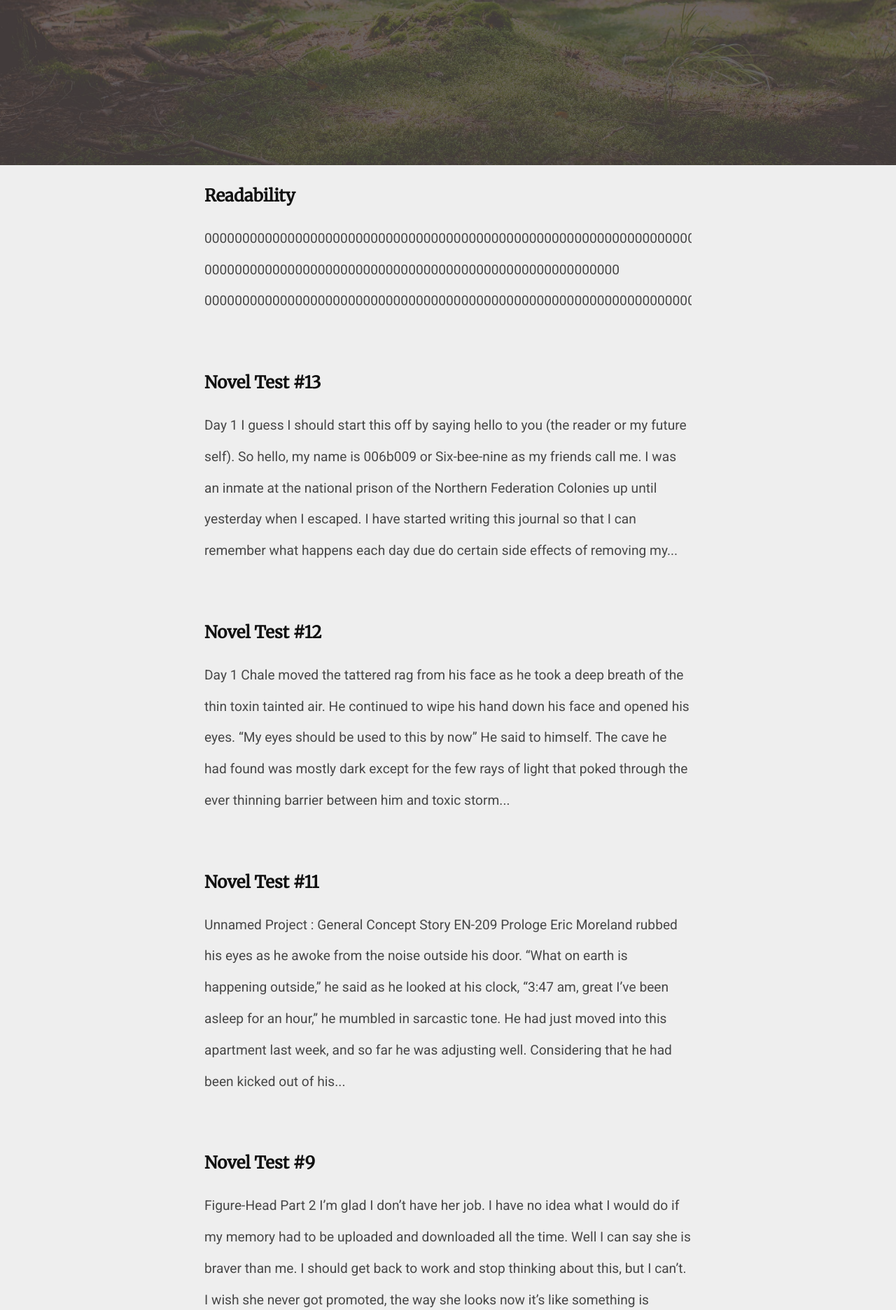
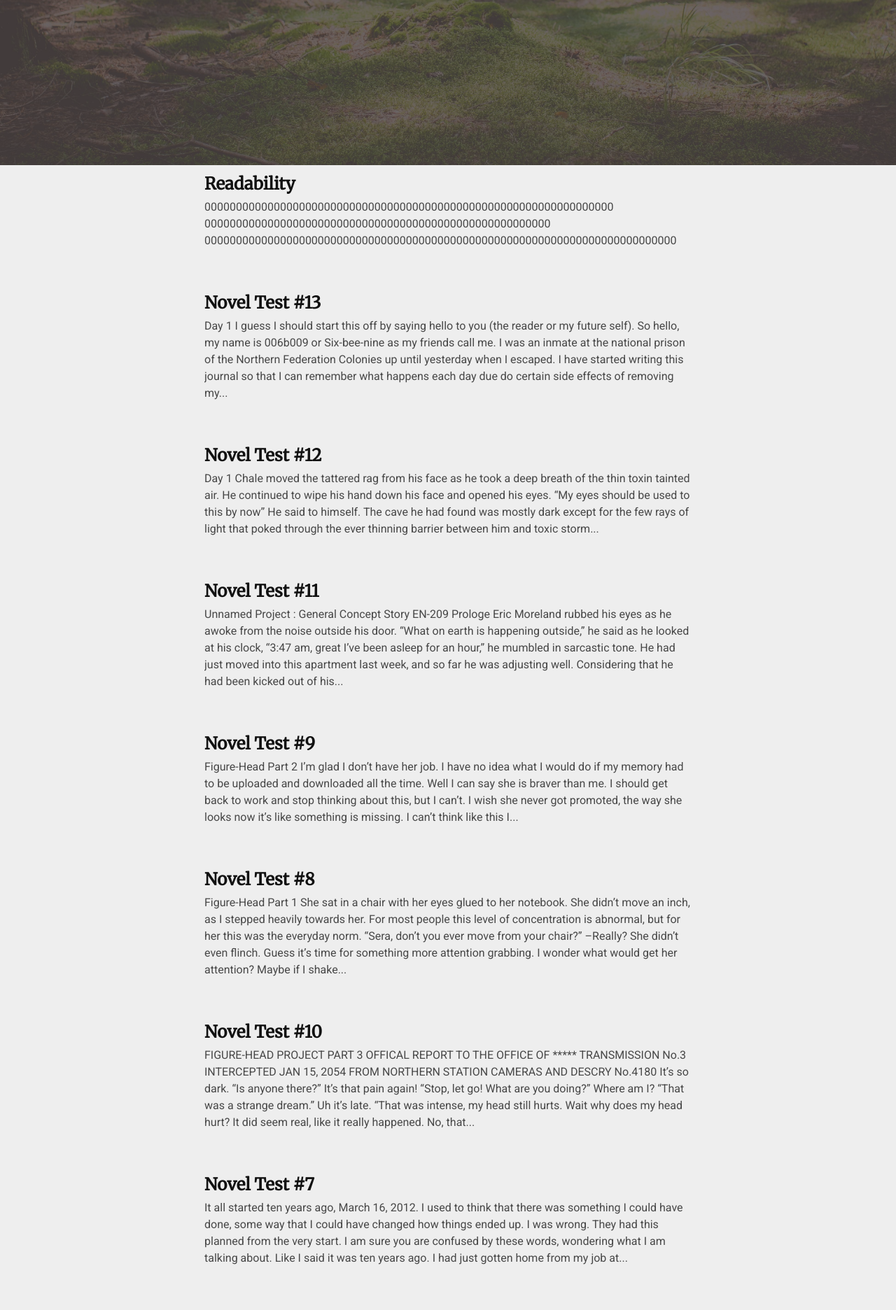
Before and after one commit to nightcry7/blog, a Jekyll site: the page built from index.html, in a window 1280 px wide. Shown: the part 574-2446 px from the top of the page at 70% size. Built offline with Jekyll 4.4.1, drawn with Linux system fonts in a browser that asks for light colours.

Commit message:
font updates

```diff
--- a/css/main.css
+++ b/css/main.css
@@ -33,6 +33,7 @@ body {
   background: #eee;
   font-family: 'Roboto', sans-serif;
   color: #474747;
+    font-size: 16px;
 }
 h1 {
   font-size: 3em;
@@ -52,7 +53,7 @@ h1.title {
 }
 h2{
   font-size: 2em;
-  line-height: 2em;
+  line-height: 1.5;
     font-family: 'Merriweather', serif;
   font-weight: 700;
 }
@@ -70,7 +71,7 @@ font-size:24px;
 
 
 .posts li {
-  line-height: 1.75em;
+  line-height: 1.5;
 }
 .posts span {
   color: #aaa;
@@ -102,8 +103,8 @@ padding:5%;
   box-sizing:border-box;
 
   overflow:hidden;
-  font-size: 1.2rem;
-    line-height: 2.8rem;
+  font-size: 1em;
+    line-height: 1.5;
   margin-bottom: 50px;
 
    font-family: 'Roboto', sans-serif;
```
